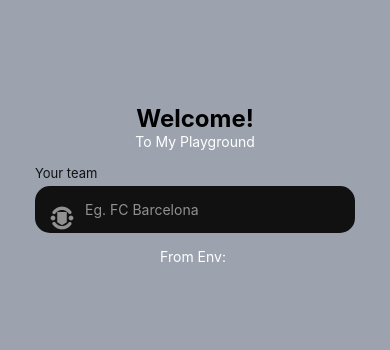
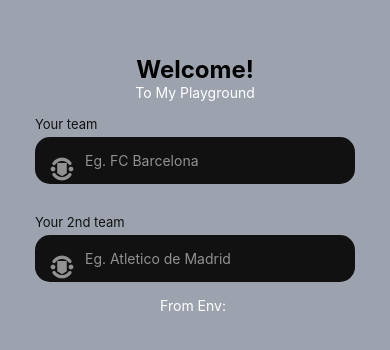
Before and after one commit to tothepointcode/test-buddy, a React Native app: screen / in a window 390 px wide. Shown: the part 238-588 px from the top of the page. Built offline with nearby package versions, Linux system fonts and the light colour scheme.

Commit message:
feat: :construction: Color toggle implementation added.

```diff
--- a/components/MyTextInput.tsx
+++ b/components/MyTextInput.tsx
@@ -1,4 +1,4 @@
-import React from "react";
+import React, { useState } from "react";
 import { Text, View, StyleSheet, TextInput } from "react-native";
 
 // icon
@@ -18,6 +18,8 @@ const { gray2, white, dark1 } = Colors;
 
 const MyTextInput: React.FC<InputProps> = (props): JSX.Element => {
   const { label, labelStyle, inputStyle, iconName } = props;
+  const [active, setActive] = useState(false);
+  let customColor = active ? white : gray2;
 
   return (
     <View style={styles.inputContainer}>
@@ -25,13 +27,19 @@ const MyTextInput: React.FC<InputProps> = (props): JSX.Element => {
       <TextInput
         {...props}
         placeholderTextColor={gray2}
+        onFocus={() => {
+          setActive(true);
+        }}
+        onBlur={() => {
+          setActive(false);
+        }}
         style={[styles.input, inputStyle]}
       />
       <Entypo
         style={styles.inputIcon}
         name={iconName}
         size={24}
-        color={gray2}
+        color={customColor}
       />
     </View>
   );
--- a/screens/Home.tsx
+++ b/screens/Home.tsx
@@ -24,6 +24,11 @@ const Home = (props: HomeProps): JSX.Element => {
         label="Your team"
         placeholder="Eg. FC Barcelona"
       />
+      <MyTextInput
+        iconName="sports-club"
+        label="Your 2nd team"
+        placeholder="Eg. Atletico de Madrid"
+      />
       <Text style={styles.text}>From Env: {props.name}</Text>
     </View>
   );
```
